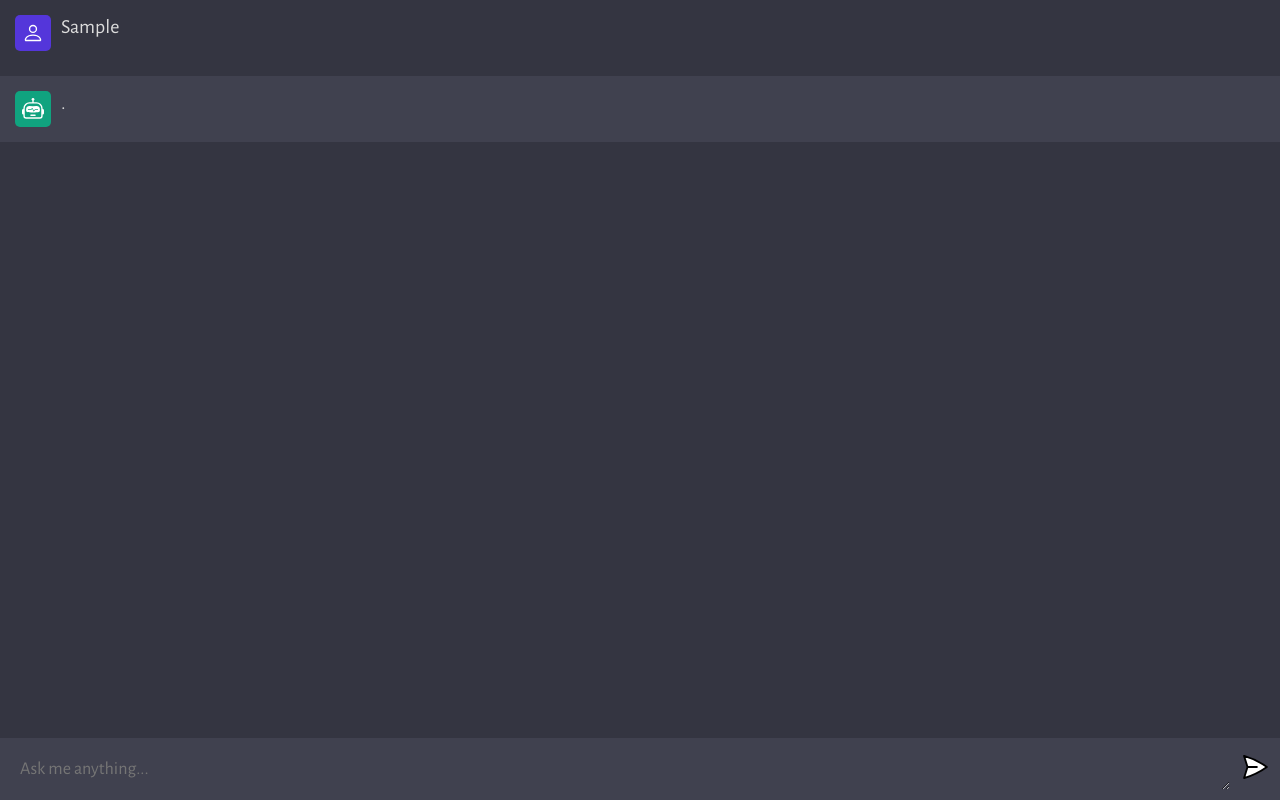
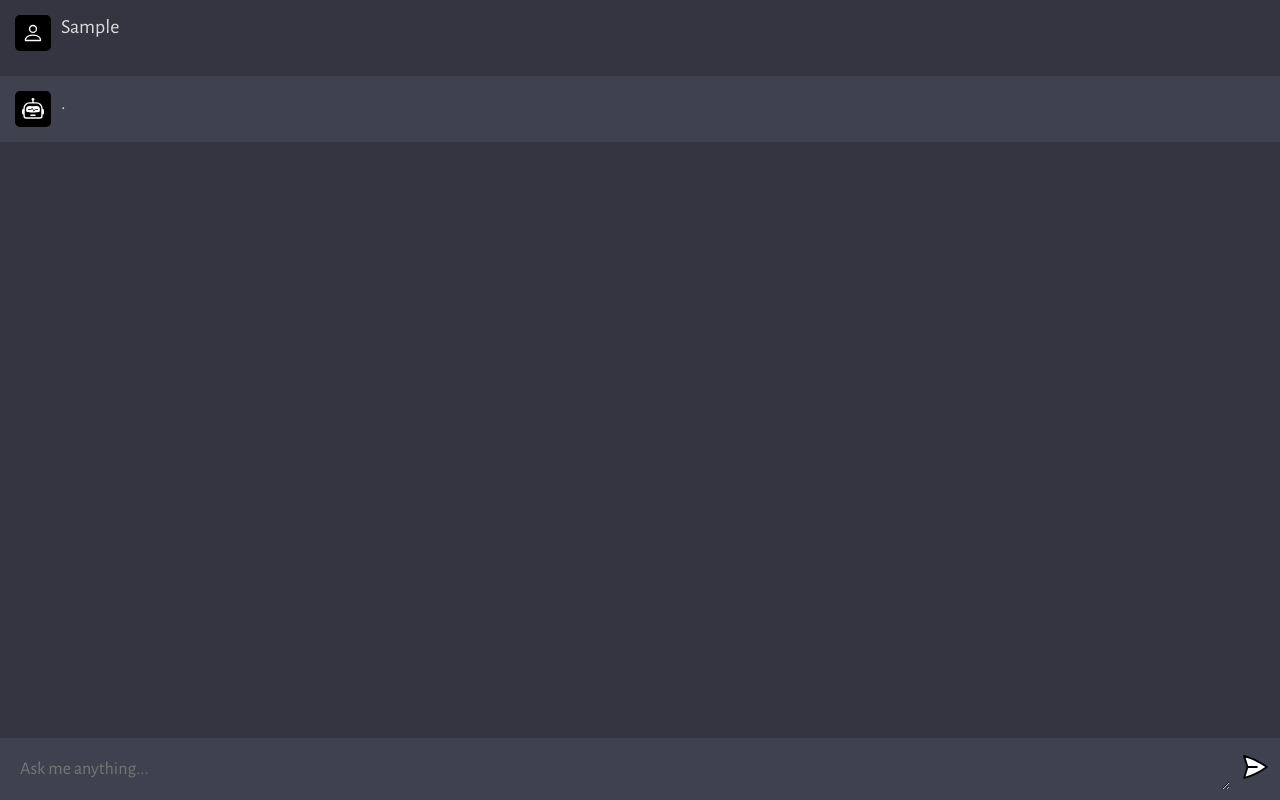
Before and after one commit to SirGentle21/Chat-GPT, a website built with Vite: page client/index.html in a window 1280 px wide. Both pictures are taken after typing "Sample" into the empty fields and a click on the button 1255 px from the left and 769 px from the top of the page. Built offline with nearby package versions, Linux system fonts and the light colour scheme; no server answers.

Commit message:
recent changes

```diff
--- a/client/style.css
+++ b/client/style.css
@@ -69,7 +69,8 @@ body {
   height: 36px;
   border-radius: 5px;
 
-  background: #5436DA;
+/*   background: #5436DA; */
+  background: black;
 
   display: flex;
   justify-content: center;
@@ -77,7 +78,8 @@ body {
 }
 
 .ai .profile {
-  background: #10a37f;
+/*   background: #10a37f; */
+  bacckground: mediumseagreen;
 }
 
 .profile img {
```
